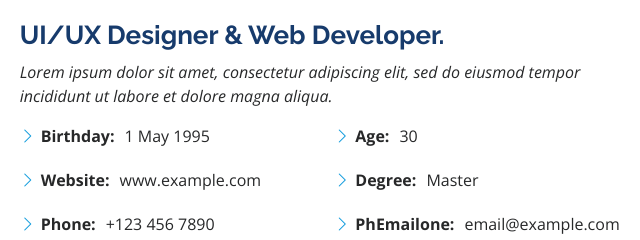
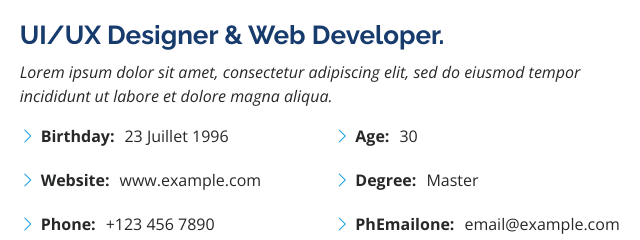
Before and after one commit to Jessica87170/Portfolio, a plain HTML site: page index.html in a window 1280 px wide. Shown: the part 1020-1260 px from the top of the page, 625-1265 px from the left. Drawn offline with nearby package versions, Linux system fonts and the light colour scheme.

Commit message:
modification date of birth

```diff
--- a/index.html
+++ b/index.html
@@ -102,7 +102,7 @@
             <div class="row">
               <div class="col-lg-6">
                 <ul>
-                  <li><i class="bi bi-chevron-right"></i> <strong>Birthday:</strong> <span>1 May 1995</span></li>
+                  <li><i class="bi bi-chevron-right"></i> <strong>Birthday:</strong> <span>23 Juillet 1996</span></li>
                   <li><i class="bi bi-chevron-right"></i> <strong>Website:</strong> <span>www.example.com</span></li>
                   <li><i class="bi bi-chevron-right"></i> <strong>Phone:</strong> <span>+123 456 7890</span></li>
                   <li><i class="bi bi-chevron-right"></i> <strong>City:</strong> <span>New York, USA</span></li>
```
